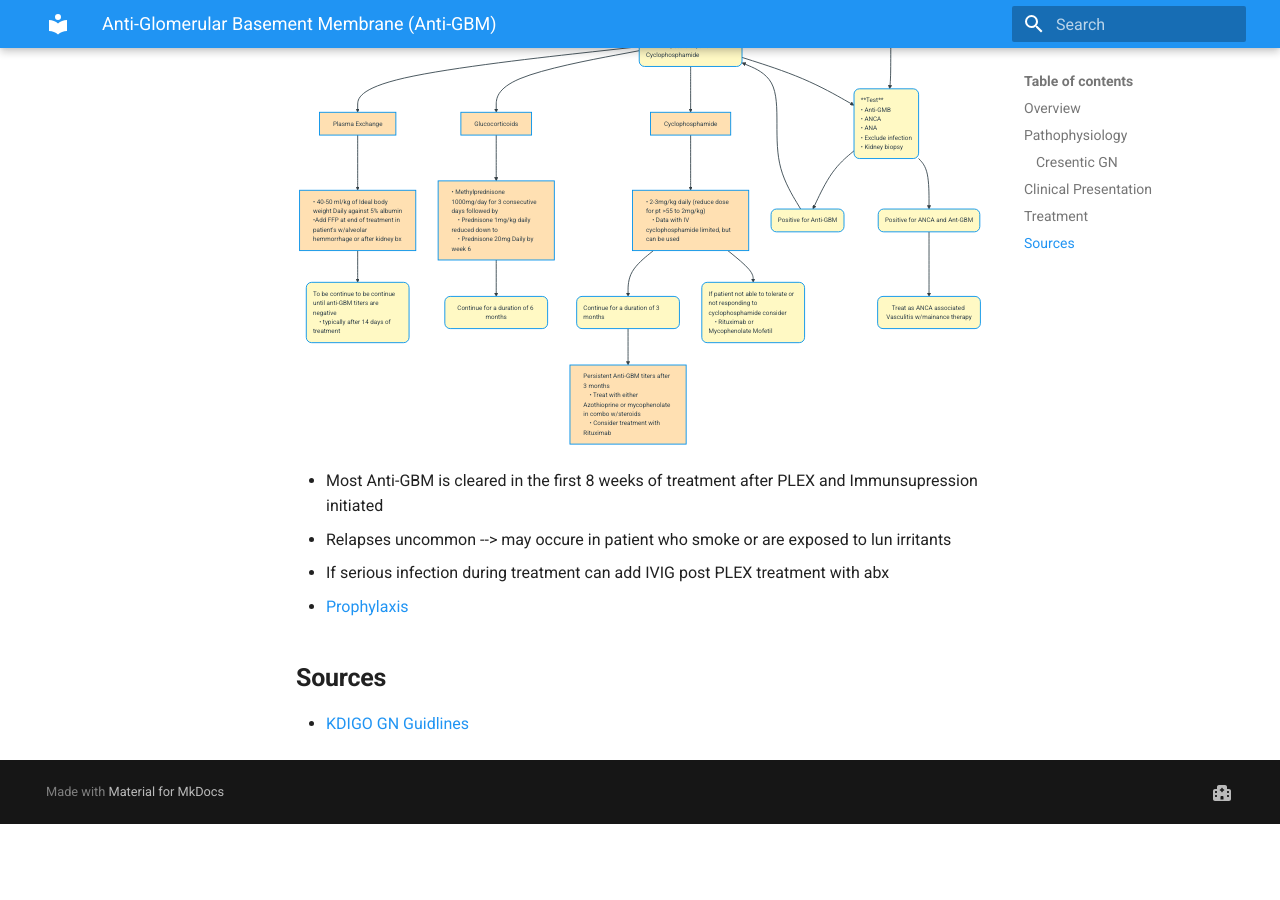
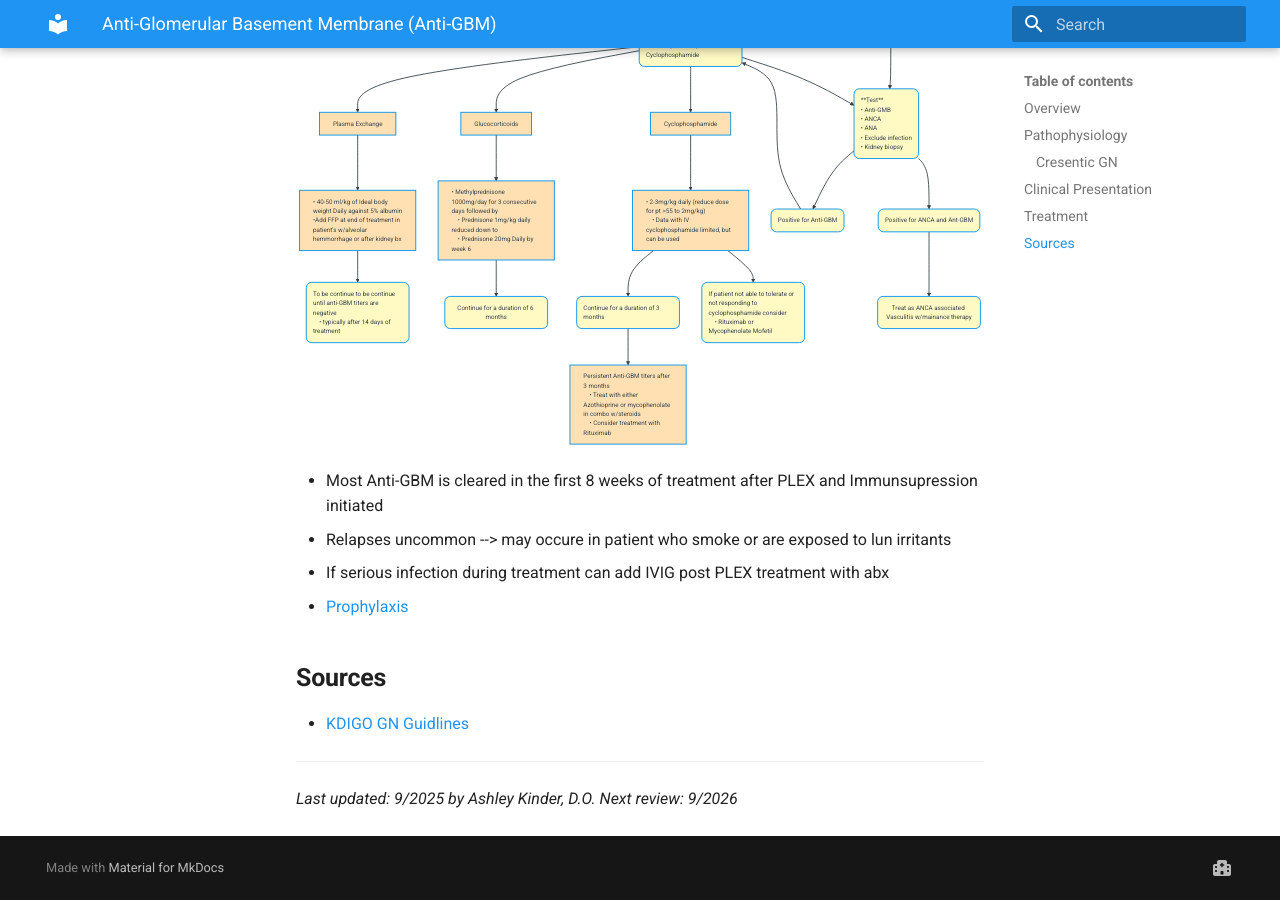
Before and after one commit to TTUNEPH2025/GN, an MkDocs documentation site: the page built from docs/Anti-GBM.md, in a window 1280 px wide and 900 px high, scrolled down 1992 px. Built offline with MkDocs 1.6.1 and Material for MkDocs 9.7.7, drawn with Linux system fonts in a browser that asks for light colours; before the commit the page ends 2816 px from its top, so only the background shows below that.

Commit message:
Update Anti-GBM.md

```diff
--- a/docs/Anti-GBM.md
+++ b/docs/Anti-GBM.md
@@ -105,3 +105,8 @@ flowchart TD
  * [Prophylaxis](Prophylaxis.md)
 ## **Sources**
 * [KDIGO GN Guidlines](https://kdigo.org/guidelines/gd/)
+
+
+---
+*Last updated: 9/2025 by Ashley Kinder, D.O.*
+*Next review: 9/2026*
```
